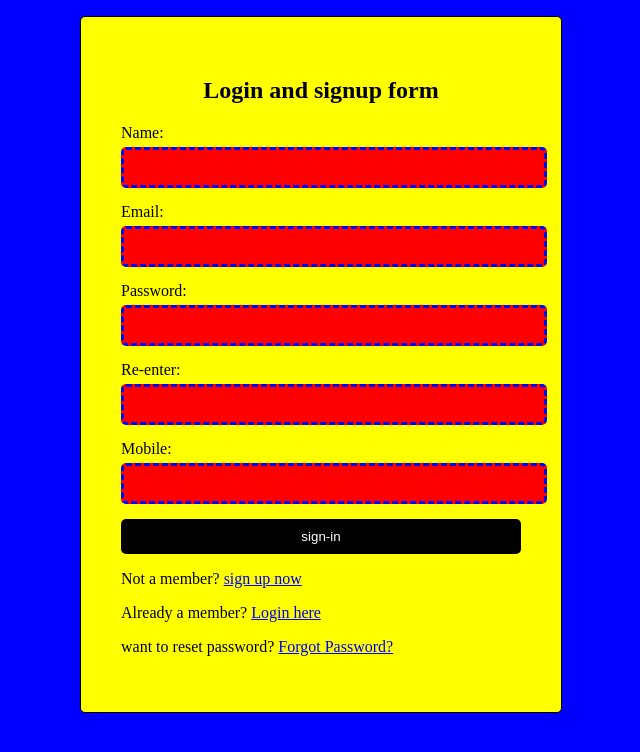
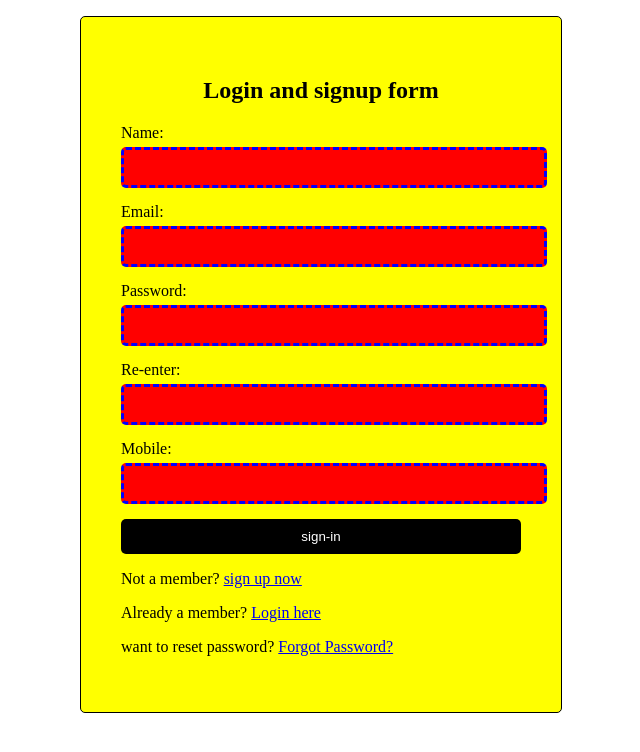
Before and after one commit to Dileepreddy11/Login-form, a plain HTML site: page index.html in a window 1280 px wide. Shown: the whole page, without its empty margins (319-959 px from the left). Drawn offline with Linux system fonts and the light colour scheme.

Commit message:
style.css

```diff
--- a/style.css
+++ b/style.css
@@ -1,6 +1,4 @@
-body{
- background-color:blue;
-}.container
+.container
  {
      max-width: 400px;
        margin: 0 auto;
```
